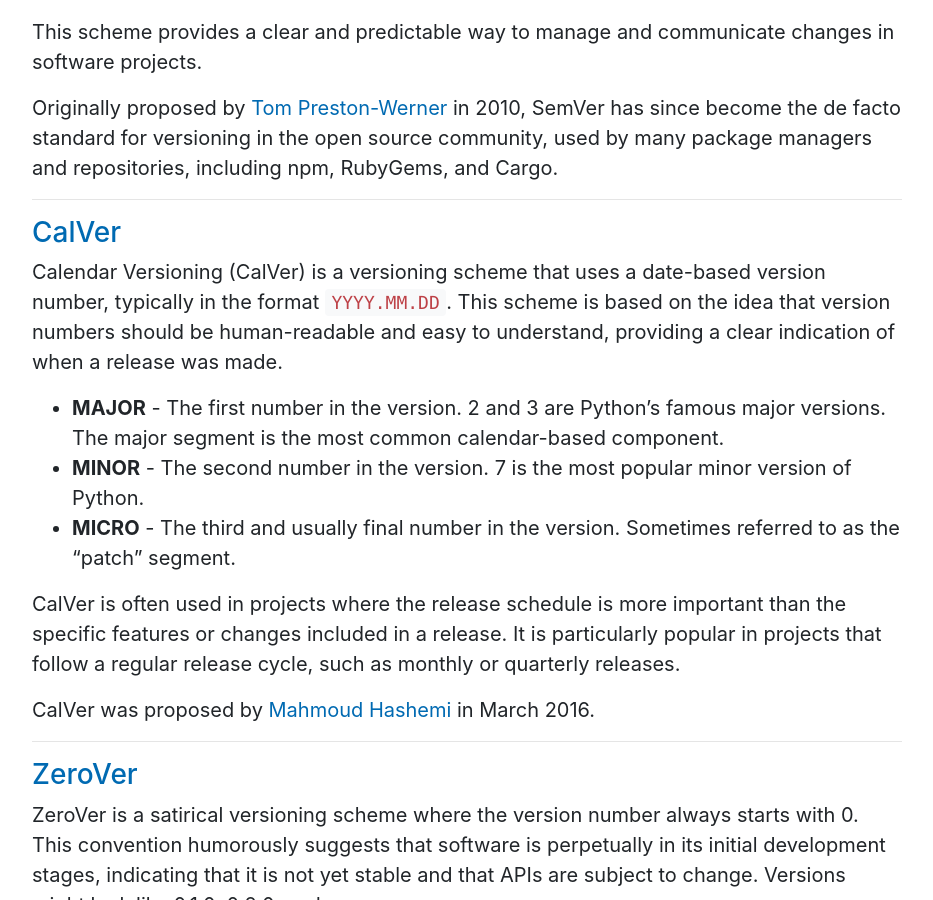
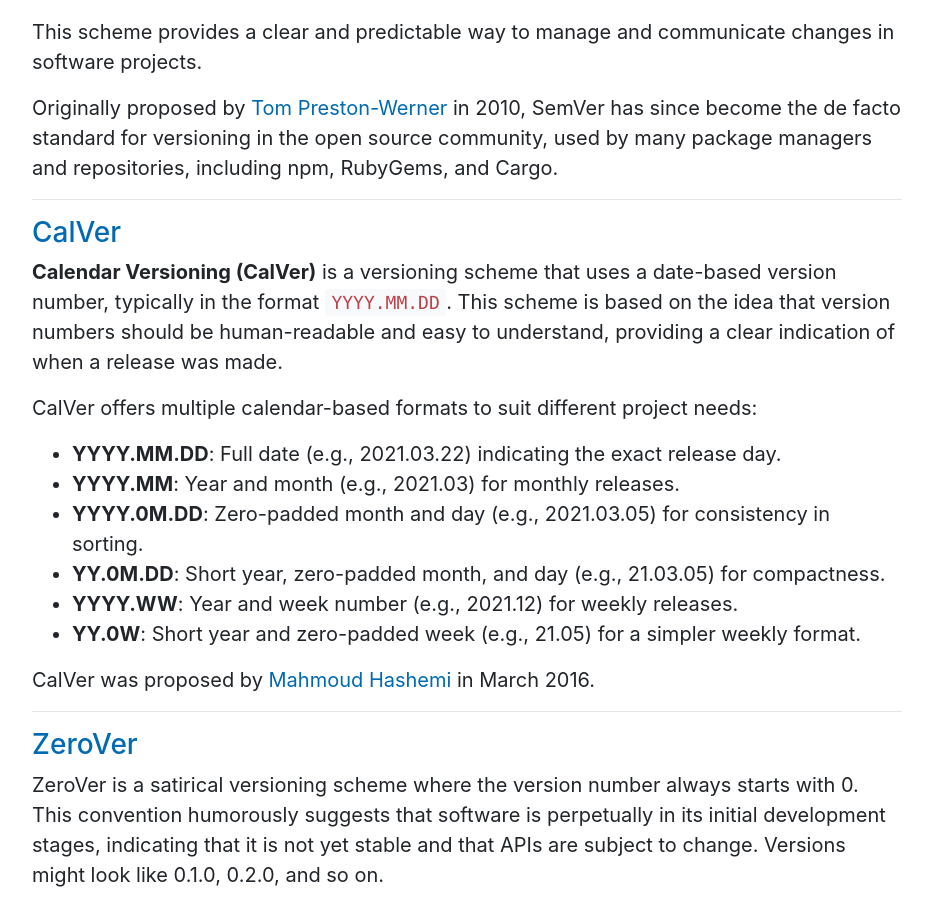
Before and after one commit to andrew/nesbitt.io, a Jekyll site: the page built from _posts/2024-06-24-from-zerover-to-semver-a-comprehensive-list-of-versioning-schemes-in-open-source.md, in a window 1280 px wide and 900 px high, scrolled down 602 px. Shown: the whole window, without its empty margins (173-1106 px from the left). Built offline with Jekyll 4.4.1, drawn with Linux system fonts in a browser that asks for light colours.

Commit message:
Improve calver

```diff
--- a/_posts/2024-06-24-from-zerover-to-semver-a-comprehensive-list-of-versioning-schemes-in-open-source.md
+++ b/_posts/2024-06-24-from-zerover-to-semver-a-comprehensive-list-of-versioning-schemes-in-open-source.md
@@ -25,13 +25,16 @@
 
 ### [CalVer](https://calver.org/)
 
-Calendar Versioning (CalVer) is a versioning scheme that uses a date-based version number, typically in the format `YYYY.MM.DD`. This scheme is based on the idea that version numbers should be human-readable and easy to understand, providing a clear indication of when a release was made.
+**Calendar Versioning (CalVer)** is a versioning scheme that uses a date-based version number, typically in the format `YYYY.MM.DD`. This scheme is based on the idea that version numbers should be human-readable and easy to understand, providing a clear indication of when a release was made.
 
-- **MAJOR** - The first number in the version. 2 and 3 are Python's famous major versions. The major segment is the most common calendar-based component.
-- **MINOR** - The second number in the version. 7 is the most popular minor version of Python.
-- **MICRO** - The third and usually final number in the version. Sometimes referred to as the "patch" segment.
+CalVer offers multiple calendar-based formats to suit different project needs:
 
-CalVer is often used in projects where the release schedule is more important than the specific features or changes included in a release. It is particularly popular in projects that follow a regular release cycle, such as monthly or quarterly releases.
+- **YYYY.MM.DD**: Full date (e.g., 2021.03.22) indicating the exact release day.
+- **YYYY.MM**: Year and month (e.g., 2021.03) for monthly releases.
+- **YYYY.0M.DD**: Zero-padded month and day (e.g., 2021.03.05) for consistency in sorting.
+- **YY.0M.DD**: Short year, zero-padded month, and day (e.g., 21.03.05) for compactness.
+- **YYYY.WW**: Year and week number (e.g., 2021.12) for weekly releases.
+- **YY.0W**: Short year and zero-padded week (e.g., 21.05) for a simpler weekly format.
 
 CalVer was proposed by [Mahmoud Hashemi](https://sedimental.org/) in March 2016.
 
```
